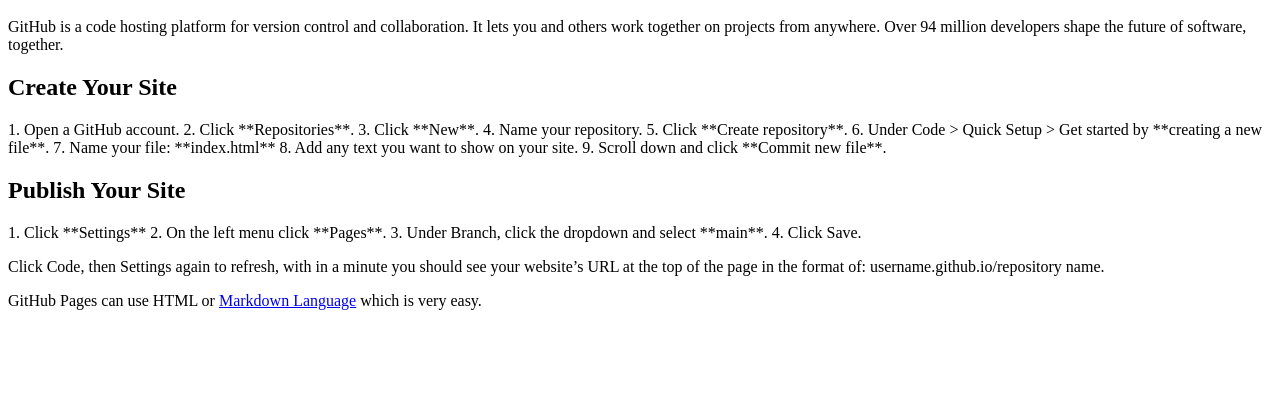
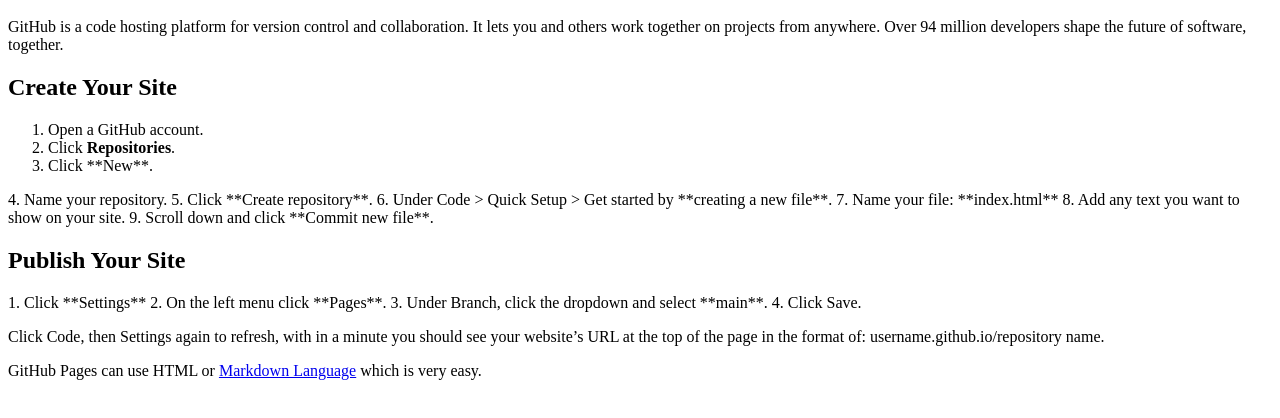
Before and after one commit to tachristian/How-to-create-your-free-github-website, a plain HTML site: page index.html in a window 1280 px wide. Shown: the part 48-466 px from the top of the page. Drawn offline with Linux system fonts and the light colour scheme.

Commit message:
Update index.html

```diff
--- a/index.html
+++ b/index.html
@@ -9,9 +9,13 @@
 <h2>Create Your Site</h2>
 </p>
 
-1. Open a GitHub account.
-2. Click **Repositories**.
-3. Click **New**.
+<ol type="1">
+  <li>Open a GitHub account.</li>
+  <li>Click <b>Repositories</b>.</li>
+  <li>Click **New**.</li>
+</ol>
+
+
 4. Name your repository.
 5. Click **Create repository**.
 6. Under Code > Quick Setup > Get started by **creating a new file**.
```
